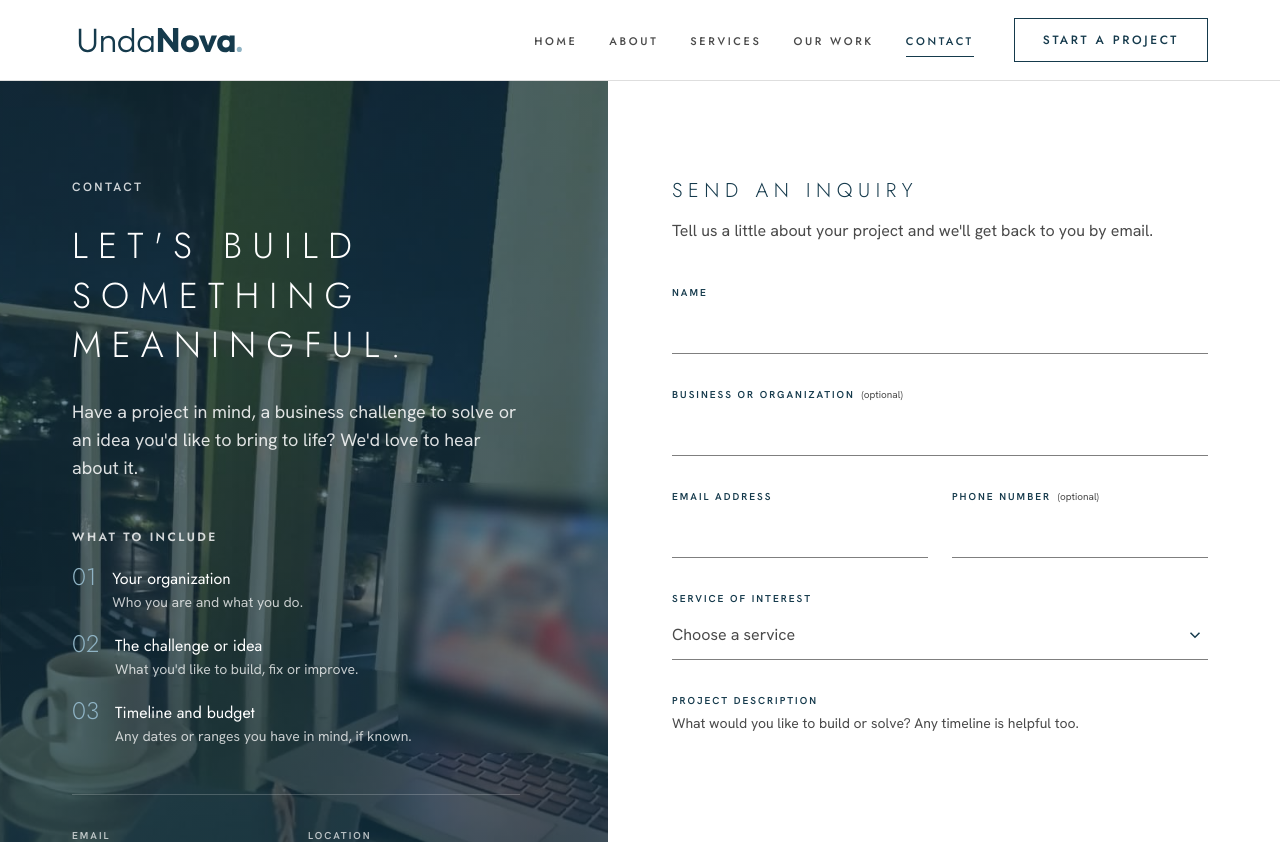
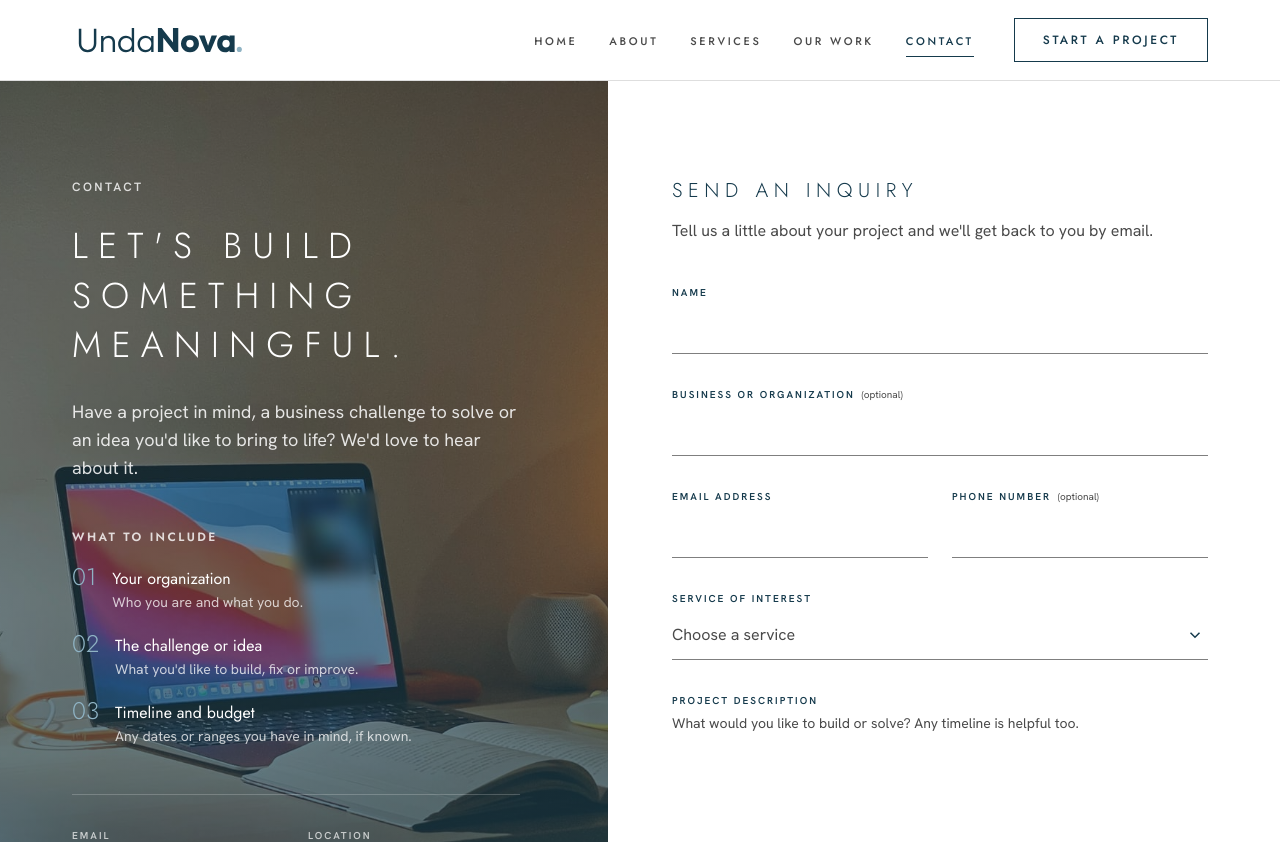
Before and after one commit to Jkosencha/undanova, a Next.js app: page /contact in a window 1280 px wide. Shown: the top 842 px of the page. Built offline with nearby package versions, Linux system fonts and the light colour scheme.

Commit message:
Contact: new desk photo

```diff
--- a/src/app/contact/page.tsx
+++ b/src/app/contact/page.tsx
@@ -35,7 +35,7 @@ export default function ContactPage() {
     <section aria-labelledby="contact-title" className="grid lg:min-h-[calc(100svh-5rem)] lg:grid-cols-[0.95fr_1.05fr]">
       {/* Left: heading, guidance and details */}
       <div className="relative isolate overflow-clip bg-navy px-5 py-20 text-white sm:px-8 md:py-24 lg:pl-[max(2rem,calc((100vw-1200px)/2+2rem))] lg:pr-16">
-        <PhotoBackground photo="nightBalcony" veil="dark" priority sizes="(min-width: 1024px) 48vw, 100vw" />
+        <PhotoBackground photo="deskLamp" veil="dark" priority sizes="(min-width: 1024px) 48vw, 100vw" />
         <div className="max-w-md">
           <p className="caps-sm text-white/80">Contact</p>
           <h1 id="contact-title" className="caps mt-6 text-3xl leading-snug md:text-4xl">
```
Also changed, not shown: src/components/photo-background.tsx (+4 -4 lines), src/assets/photos/desk-lamp.jpg (added), src/assets/photos/night-balcony.jpg (deleted).
